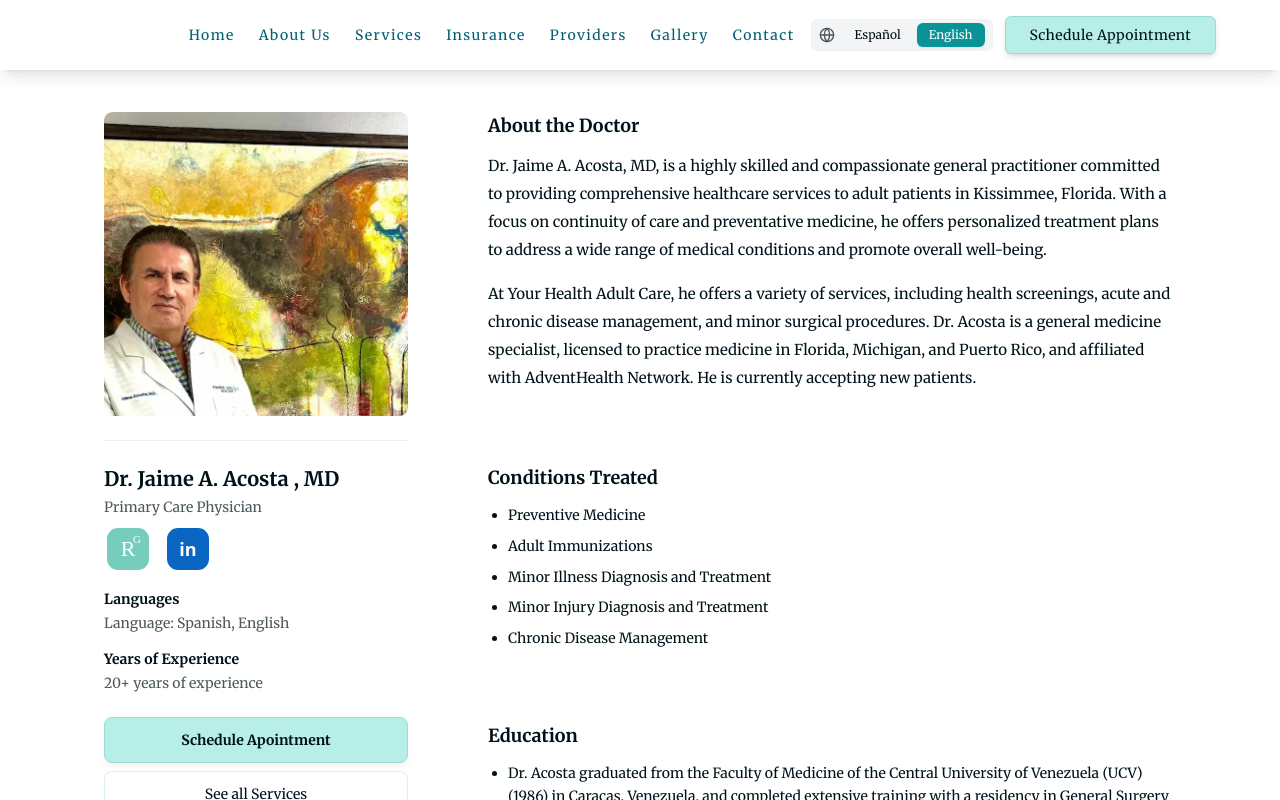
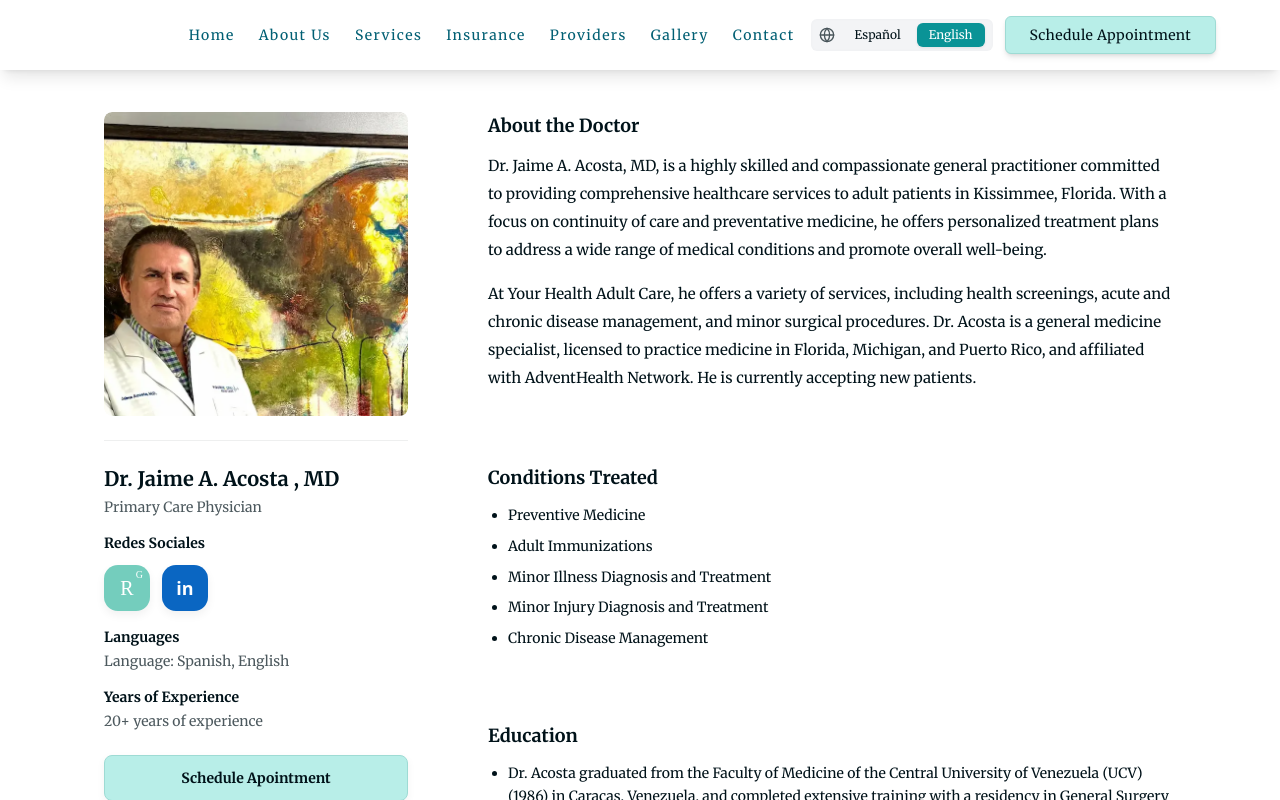
Before and after one commit to sipry/adult-clinic, a Next.js app: page /provider/dr-Jaime-Acosta in a window 1280 px wide. Shown: the top 800 px of the page. Built offline with nearby package versions, Linux system fonts and the light colour scheme.

Commit message:
feat(ProviderDetailPage): add social media links for Dr. Jaime A. Acosta

```diff
--- a/src/app/provider/[id]/page.tsx
+++ b/src/app/provider/[id]/page.tsx
@@ -154,6 +154,9 @@ export default function ProviderDetailPage() {
       title: it.title,
       photo: typeof it.image === "string" ? it.image : it.image.src,
     }));
+  const isDrJaimeAcosta =
+    typeof p.name === "string" &&
+    p.name.toLowerCase().includes("dr. jaime a. acosta , md");
 
   return (
     <>
@@ -195,8 +198,16 @@ export default function ProviderDetailPage() {
               </p>
 
               {/* botones de RG y Linkedin */}
-              <div className="mt-2 flex gap-3 ">
-                {/* reasearch gate */}
+
+              {isDrJaimeAcosta && (
+                <div>
+                  <p className="text-sm font-semibold mt-4" style={{ color: BRAND.text }}>
+                    Redes Sociales
+                  </p>
+
+                  <div className="mt-3 flex gap-3">
+
+                    {/* ResearchGate */}
                     <a
                       href="https://www.researchgate.net/"
                       target="_blank"
@@ -207,34 +218,35 @@ export default function ProviderDetailPage() {
                       <span
                         className="inline-flex items-center justify-center transition-transform duration-150 hover:scale-[1.04]"
                         style={{
-                      width: "48px",
-                      height: "48px",
+                          width: "46px",
+                          height: "46px",
                           borderRadius: "14px",
-                      backgroundColor: '#74CDBD',
-                      border: "3px solid #FFFFFF",
+                          backgroundColor: "#74CDBD",
+                          boxShadow: "0 4px 10px rgba(0,0,0,0.06)",
                           position: "relative",
-                      boxSizing: "border-box",
                         }}
                       >
+                        {/* R grande */}
                         <span
                           style={{
                             color: "#FFFFFF",
                             fontFamily: "serif",
-                        fontSize: "22px",
+                            fontSize: "20px",
                             lineHeight: 1,
                             fontWeight: 500,
                           }}
                         >
                           R
                         </span>
+                        {/* G chiquita */}
                         <span
                           style={{
                             position: "absolute",
-                        top: "6px",
-                        right: "8px",
+                            top: "5px",
+                            right: "7px",
                             color: "#FFFFFF",
                             fontFamily: "serif",
-                        fontSize: "11px",
+                            fontSize: "10px",
                             lineHeight: 1,
                             fontWeight: 500,
                           }}
@@ -243,6 +255,7 @@ export default function ProviderDetailPage() {
                         </span>
                       </span>
                     </a>
+
                     {/* LinkedIn */}
                     <a
                       href="https://www.linkedin.com/"
@@ -254,23 +267,21 @@ export default function ProviderDetailPage() {
                       <span
                         className="inline-flex items-center justify-center transition-transform duration-150 hover:scale-[1.04]"
                         style={{
-                      width: "48px",
-                      height: "48px",
+                          width: "46px",
+                          height: "46px",
                           borderRadius: "14px",
-                      backgroundColor: '#0A66C2',
-                      border: "3px solid #FFFFFF", // como el de RG
-                      boxSizing: "border-box",
-                      position: "relative",
+                          backgroundColor: "#0A66C2",
+                          boxShadow: "0 4px 10px rgba(0,0,0,0.06)",
                         }}
                       >
-                    {/* "in" de LinkedIn */}
                         <span
                           style={{
                             color: "#FFFFFF",
                             fontWeight: 700,
                             fontSize: "18px",
                             lineHeight: 1,
-                        fontFamily: "system-ui, -apple-system, BlinkMacSystemFont, 'Segoe UI', sans-serif",
+                            fontFamily:
+                              "system-ui, -apple-system, BlinkMacSystemFont, 'Segoe UI', sans-serif",
                           }}
                         >
                           in
@@ -278,6 +289,8 @@ export default function ProviderDetailPage() {
                       </span>
                     </a>
                   </div>
+                </div>
+              )}
 
               {/* info extra */}
               {p.languages && (
```
Lines whose indentation alone changed are shown as unchanged.
